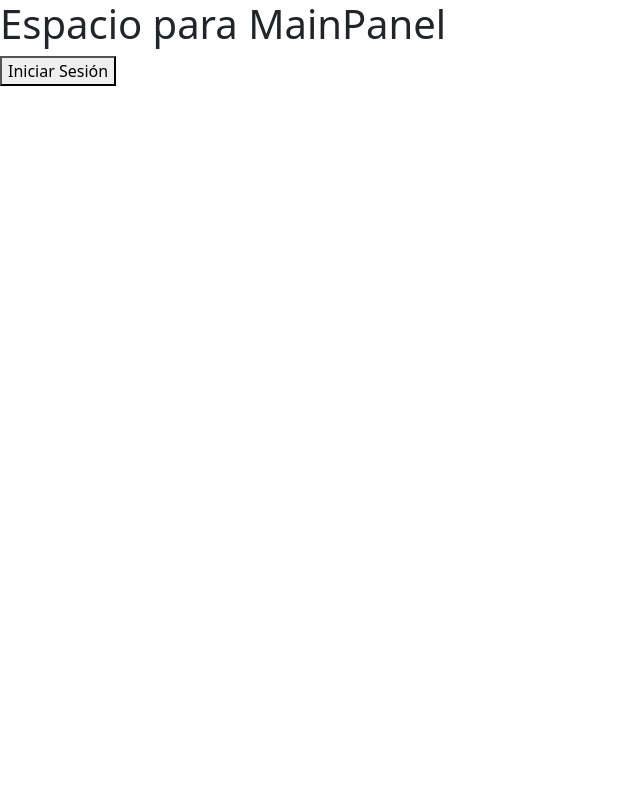
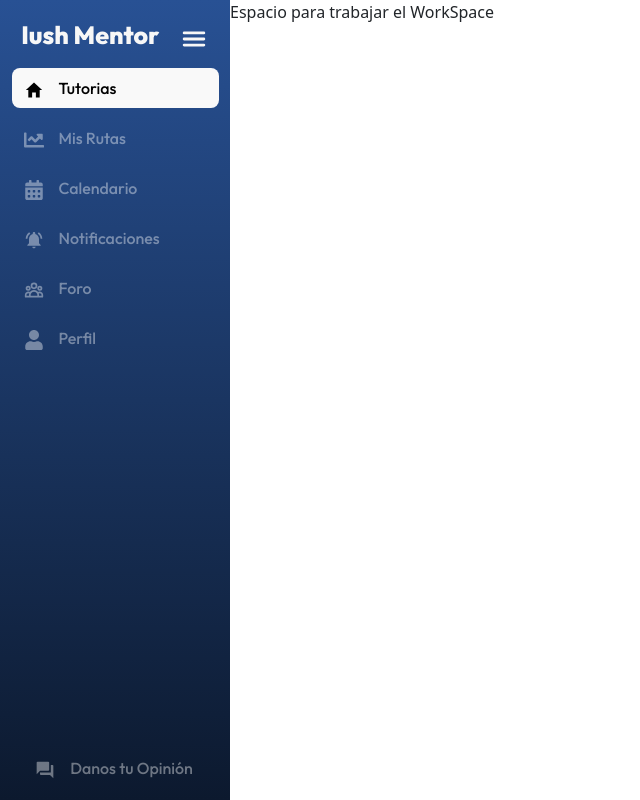
Before and after one commit to JohanTaborda/Iush-Mentor, a React (Vite) app: page / in a window 1280 px wide. Shown: the whole page, without its empty margins (0-640 px from the left). Built offline with nearby package versions, Linux system fonts and the light colour scheme.

Commit message:
Main navbar structure is added, with its styles and animations.

```diff
--- a/package.json
+++ b/package.json
@@ -10,6 +10,9 @@
     "preview": "vite preview"
   },
   "dependencies": {
+    "@emotion/react": "^11.14.0",
+    "@emotion/styled": "^11.14.0",
+    "@mui/material": "^6.4.7",
     "bootstrap": "^5.3.3",
     "react": "^19.0.0",
     "react-bootstrap": "^2.10.9",
--- a/src/main.jsx
+++ b/src/main.jsx
@@ -1,5 +1,6 @@
 import { StrictMode } from 'react'
 import { createRoot } from 'react-dom/client'
+import "./resources/stylesGeneral/stylesGeneral.css" //Importamos Estilos Generales.
 
 //Hacemos uso de Boostrap 5
 import 'bootstrap/dist/css/bootstrap.css';
--- a/src/resources/stylesGeneral/stylesGeneral.css
+++ b/src/resources/stylesGeneral/stylesGeneral.css
@@ -2,10 +2,14 @@
 /*Fuente primaria*/
 @font-face {
     font-family: 'Outfit' ;
-    src: url('../../../util/fonts/Outfit-VariableFont_wght.ttf');
+    src: url('../fonts/Outfit-VariableFont_wght.ttf');
 }
 /*Fuente secundaria*/
 @font-face {
     font-family: 'Manrope' ;
-    src: url('../../../util/fonts/Manrope-VariableFont_wght.ttf');
+    src: url('../fonts/Manrope-VariableFont_wght.ttf');
 }
+
+:root{ /*Deshabilitamos la opción para seleccionar elementos en la aplicación*/
+    user-select: none;
+}
--- a/src/views/App/App.jsx
+++ b/src/views/App/App.jsx
@@ -1,4 +1,4 @@
-import React from 'react'
+import React, { useState } from 'react'
 import './App.css' // Estilos personalizados para el componente App.
 
 //Importamos los componentes Hijos
@@ -21,12 +21,18 @@ const App = () => {
   // Variables.
 
   // Constantes.
+  const[buttonSelected, setButtonSelected] = useState("Tutorias");
 
   // -----------------------------------------------------------------------------------
   // -----------------------------------------------------------------------------------
   // Funciones.
   // -----------------------------------------------------------------------------------
   // -----------------------------------------------------------------------------------
+  const renderSections = () => {
+    switch(buttonSelected){
+
+    }
+  }
 
   // -----------------------------------------------------------------------------------
   // -----------------------------------------------------------------------------------
@@ -36,7 +42,7 @@ const App = () => {
 
   return (
     <div id='WorkSpaceGeneralStyles'>
-      <Navbar/>
+      <Navbar setButtonSelected={setButtonSelected} />
       <WorkSpace/>
     </div>
   )
--- a/src/views/App/components/Navbar/Navbar.css
+++ b/src/views/App/components/Navbar/Navbar.css
@@ -0,0 +1,103 @@
+.containerSidebar{ /*Propiedades para el bloque general del navbar*/
+    position: relative;
+    display: flex;
+    justify-content: center;
+    background: linear-gradient(#285194,  #0C192E);
+    height: 100vh;
+    width: 230px;
+    transition: width 0.3s ease-in-out, transform 0.4s ease-in-out;
+    overflow: hidden;
+}
+
+.sidebar__elements{ /*Propiedades para el bloque que almacena los elementos del navbar*/
+    height: calc(100vh - 70px);
+    width: 90%;
+    margin-top: 20px;
+}
+
+.sidebar__header{ /*Propiedades para el header del navbar*/
+    display: flex;
+    align-items: center;
+    justify-content: space-around;
+}
+
+.sidebar__title{ /*Propiedades para el titulo*/
+    font-size: 25px;
+    font-family: "Outfit";
+    font-weight: 800;
+    color: #f7f7f7;
+    text-wrap: nowrap;
+}
+
+#sidebar__iconMenu{ /*Propiedades para el icono que permite minimizar el navbar*/
+    font-size: 30px;
+    color: #f7f7f7;
+    cursor: pointer;
+}
+
+.sidebarMinimized{width: 60px;} /*Ancho que toma el navbar cuando esta minimizado*/
+
+.sidebar__buttons{ /*Propiedades para el contenedor que almacena los botones del componente.*/
+    display: flex;
+    flex-direction: column;
+    margin-top: 10px;
+    height: 100% ;
+}
+
+.sidebar--button { /*Propiedades para cada uno de los botones del componente.*/
+    display: flex;
+    align-items: center;
+    gap: 15px;
+    width: 100%;
+    height: 40px;
+    padding-left: 12px; /*Validar si dejarno o quitarlo.*/
+    margin-bottom: 10px;
+    border: none;
+    border-radius: 8px;
+    background-color: transparent;
+    color: #fff;
+    opacity: 0.4;
+    text-wrap: nowrap;
+}
+
+#sidebar--button__navbarMinized{ /*Propiedades que toman los iconos cuando la barra esta minimizada.*/
+    justify-content: center;
+    padding-left: 4px;
+    background-color: transparent;
+    color: #fff;
+}
+
+#sidebar--button__navbarMinized:hover{opacity: 1;} /*Hover para los iconos cuando la barra esta minimizada.*/
+
+.sidebar--button:hover{ /*Hover para cada uno de los botones del componente*/
+    opacity: 0.5;
+    background-color: #f9f9f9;
+    color: #000;
+}
+
+.sidebar__button--active{ /*Propiedad que se toma cuando se le da clic a uno de los botones.*/
+    opacity: 1;
+    background-color: #f9f9f9;
+    color: #000;
+}
+
+.sidebar__button--active:hover{opacity: 1;} /*Si el botón esta activo, se le da una opacidad de 1*/
+
+.sidebar__icons{font-size: 20px;} /*Tamaño para los iconos que estan en los botones.*/
+
+.sidebar--button__Text{ /*Propiedades par los textos de los botones*/
+    font-size: 16px;
+    font-weight: 500;
+    font-family: "Outfit";
+    cursor: pointer;
+}
+
+#sidebar--button__opinion{ /*Propiedades para el botón de 'Cuentos tu Opinión'.*/
+    margin-top: auto;
+    justify-content: center;
+    padding-left: 4px;
+    background-color: transparent;
+    color: #fff;
+}
+
+#sidebar--button__opinion:hover{opacity: 1;} /*Hover para el botón de 'Opinion'*/
--- a/src/views/App/components/Navbar/Navbar.jsx
+++ b/src/views/App/components/Navbar/Navbar.jsx
@@ -1,7 +1,18 @@
-import React from "react";
+import React, { useState } from "react"; //Importamos los hooks.
 import "./Navbar" // Funciones personalizadas para el componente Navbar.
 import "./Navbar.css" // Estilos personalizados para el componente Navbar.
 
+import Tooltip from '@mui/material/Tooltip'; //De la importación "@mui/material/Tooltip" utilizamos la función del Tooltip, el cual nos sirve para los botones.
+
+//Iconos para el navbar
+import { IoMenu } from "react-icons/io5";
+import { IoMdHome } from "react-icons/io";
+import { FaChartLine } from "react-icons/fa";
+import { FaCalendarAlt } from "react-icons/fa";
+import { MdNotificationsActive } from "react-icons/md";
+import { HiOutlineUserGroup } from "react-icons/hi";
+import { FaUser } from "react-icons/fa";
+import { MdForum } from "react-icons/md";
 /*
     Descripción.
 
@@ -13,18 +24,40 @@ import "./Navbar.css" // Estilos personalizados para el componente Navbar.
 
         * retorno1 (tipo): Descripción.
 */
-
-const Navbar = () => {
+//Recibimos setButtonSelected, el cual nos permite renderizar el componente seleccionado mediante los botones en el navbar.
+const Navbar = ({setButtonSelected}) => {
 
     // Variables.
 
     // Constantes.
+    const [sidebarMinimized, setSidebarMinimized] = useState(false); //Constante que permite minimizar el navbar.
+    const [optionSelected, setOptionSelected] = useState("Tutorias"); //Constante que permite actualizar el botón seleccionado.
 
-    // -----------------------------------------------------------------------------------
-    // -----------------------------------------------------------------------------------
-    // Funciones.
-    // -----------------------------------------------------------------------------------
-    // -----------------------------------------------------------------------------------
+    //Funciones para los iconos
+    const icon_Menu = () => <IoMenu id="sidebar__iconMenu" onClick={() => setSidebarMinimized(!sidebarMinimized) }/> //Icono para minimizar la barra.
+    const icon_Home = () => <IoMdHome className="sidebar__icons"/> //Icono para el botón de "Tutorias"
+    const icon_Chart = () => <FaChartLine  className="sidebar__icons"/> //Icono para el botón de "Mis Rutas"
+    const icon_Calendar = () => <FaCalendarAlt  className="sidebar__icons"/> //Icono para el botón de "Calendario"
+    const icon_Notification = () => <MdNotificationsActive  className="sidebar__icons"/> //Icono para el botón de "Notificaciones"
+    const icon_Forum = () => <HiOutlineUserGroup  className="sidebar__icons"/> //Icono para el botón de Foro
+    const icon_User = () => <FaUser  className="sidebar__icons"/> //Icono para el botón de Perfil
+    const icon_Opinion = () => <MdForum  className="sidebar__icons"/> //Icono para el botón de Opinión
+
+    //Este array de objetos almacena cada uno de los textos e iconos para cada uno de los botones del navbar.
+    const buttonSections = [ //Cada uno de los arrays es un botón.
+       {title: "Tutorias", icon: icon_Home()},
+       {title: "Mis Rutas", icon: icon_Chart()},
+       {title: "Calendario", icon: icon_Calendar()},
+       {title: "Notificaciones", icon: icon_Notification()},
+       {title: "Foro", icon: icon_Forum()},
+       {title: "Perfil", icon: icon_User()}
+    ]
+
+    //Función que permite actualizar el valor de las constantes con el botón seleccionado. Este recibe mediante props 'Type' el cual es el title del array de objetos.
+    const changeSelectedButton = (type) => {
+        setOptionSelected(type) //Actualizamos la constante con el nuevo valor del botón seleccionado
+        setButtonSelected(type) //Actualizamos la prop recibida para navegar por las secciones, según el botón seleccionado.
+    }
 
     // -----------------------------------------------------------------------------------
     // -----------------------------------------------------------------------------------
@@ -33,9 +66,34 @@ const Navbar = () => {
     // -----------------------------------------------------------------------------------
 
     return(
-        <>
-            Espacio para trabajar el Navbar.
-        </>
+        <nav className={`containerSidebar ${sidebarMinimized ? "sidebarMinimized" : ""}`}> {/*Bloque principal del navbar, si sidebarMinimized es true, la barra se minimiza*/}
+            <div className="sidebar__elements"> {/*Contenedor que almacena toda la información del navbar.*/}
+                <div className="sidebar__header"> {/*Bloque principal para el header.*/}
+                    <h1 className="sidebar__title" style={{display:`${sidebarMinimized ? "none":""}`}}>Iush Mentor</h1> {/*Titulo del navbar, si sidebarMinimized es true, se oculta el texto*/}
+                    {icon_Menu()} {/*Icono del menu, que sirve para minimizar el navbar.*/}
+                </div>
+                <div className="sidebar__buttons"> {/*Bloque que almacena los botones del navbar*/}
+                    {buttonSections.map((element, index) => ( //Utilizamos la función map, para que por cada elemento del array de objetos buttonSections, me cree un botón.
+                        //Utilizamos la función de tooltip, este se muestra unicamente cuando la barra esta minimizada. Y se muestra a un lado del botón.
+                        <Tooltip title={element.title}  key={index} arrow  disableHoverListener={sidebarMinimized ? false : true} placement="right">
+                            <button
+                                key={index}
+                                className={`sidebar--button ${optionSelected == element.title ? "sidebar__button--active" : ""}`} //Si el condicional es true, el botón se activa, osea se pone blanco total.
+                                id={`${sidebarMinimized ? "sidebar--button__navbarMinized" : ""}`} //Si la barra esta minimizada, se da un ID, para manipular otros estilos.
+                                onClick={() => changeSelectedButton(element.title)} //onclick que manda por parametros 'element.title' para actualizar las constantes.
+                            >
+                                <span>{element.icon}</span> {/*Mostramos el icono guardado en el array de objetos. */}
+                                <label className="sidebar--button__Text" style={{display:`${sidebarMinimized ? "none":""}`}} >{element.title}</label> {/*Mostramos el titulo, y si la barra esta minimizada lo ocultamos.*/}
+                            </button>
+                        </Tooltip>
+                    ))}
+                    <button  id="sidebar--button__opinion" className="sidebar--button" > {/*Botón que se ubica en la parte inferior del navbar.*/}
+                        <span>{icon_Opinion()}</span> {/*Mostramos el icono*/}
+                        <label className="sidebar--button__Text" style={{display:`${sidebarMinimized ? "none":""}`}} >Danos tu Opinión</label> {/*Mostramos el titulo, y si la barra esta minimizada lo ocultamos.*/}
+                    </button>
+                </div>
+            </div>
+        </nav>
     )
 }
 
--- a/src/views/Main.jsx
+++ b/src/views/Main.jsx
@@ -20,7 +20,7 @@ import MainPanel from "./MainPanel/MainPanel.jsx";
 const Main = () => {
 
     //Constantes
-    const[mainComponent, setMainComponent] = useState(false);
+    const[mainComponent, setMainComponent] = useState(true); //Constante que permite el cambio del panel principal al navbar y workspace
 
     // -----------------------------------------------------------------------------------
     // -----------------------------------------------------------------------------------
@@ -36,7 +36,7 @@ const Main = () => {
 
     return(
         <>
-           {mainComponent ? (
+           {mainComponent ? ( //Si mainComponent es verdadero, se muestra App (Navbar y Workspace), si es falso se muestra MainPanel.
                 <App/>
             ) : (
                 <MainPanel setMainComponent={setMainComponent}/>
```
Also changed, not shown: src/index.css (deleted), 1 other file (tests, documents, lock files or other folders).
